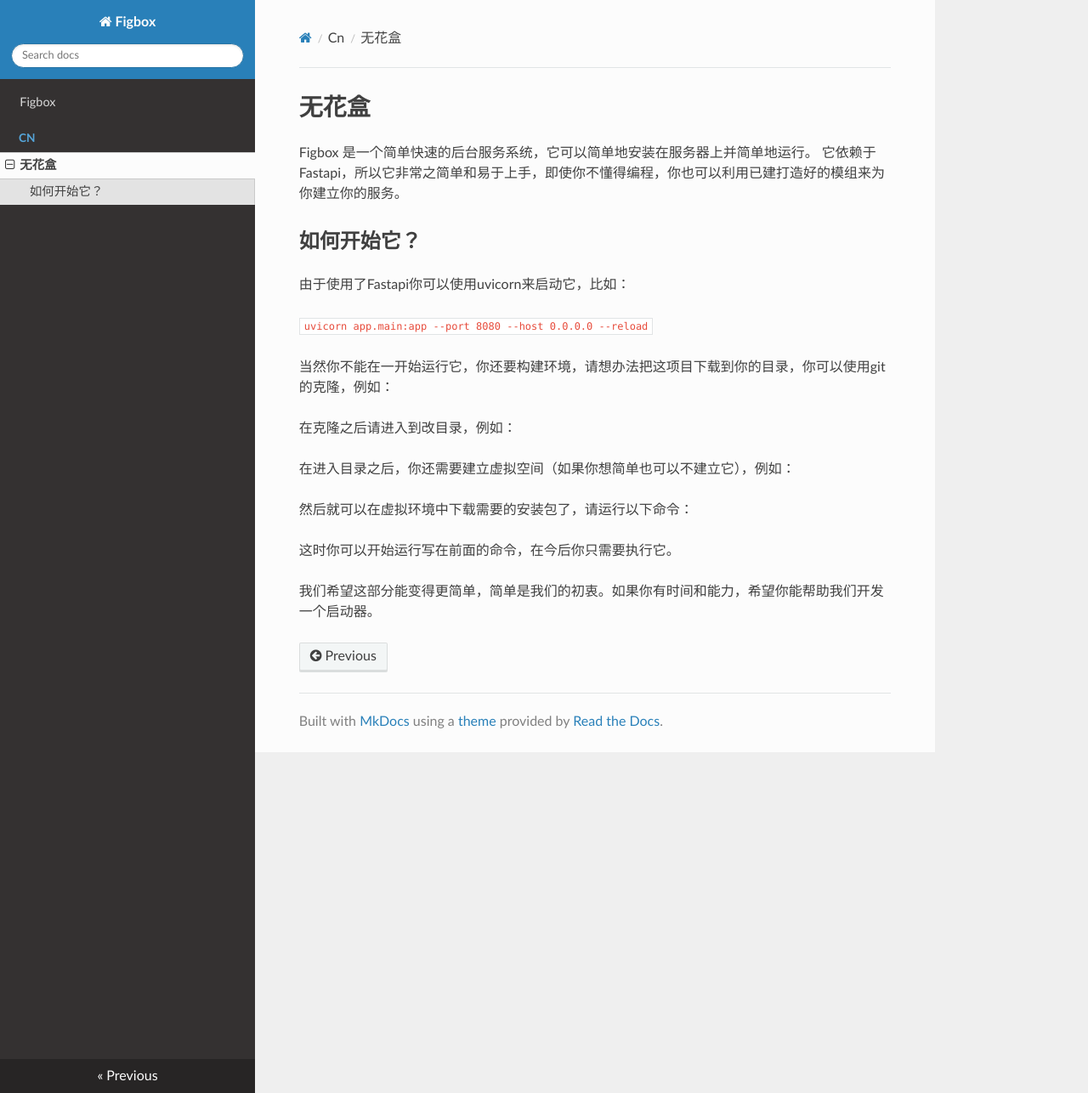
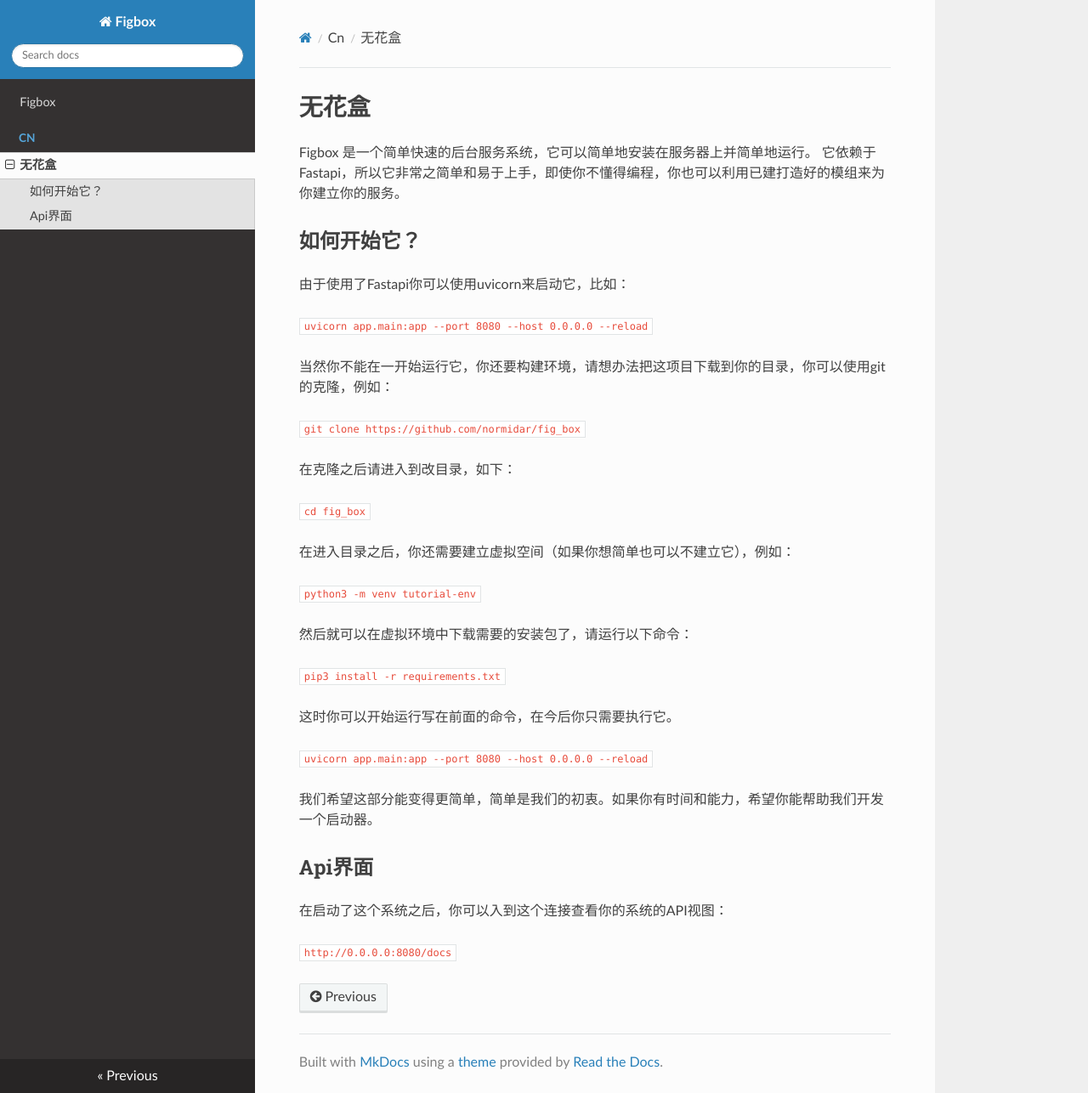
Before and after one commit to fig-box-project/fig_box, an MkDocs documentation site: the page built from docs/cn/index.md, in a window 1280 px wide and 1286 px high. Shown: the whole window at 85% size. Built offline with MkDocs 1.6.1, drawn with Linux system fonts in a browser that asks for light colours; nearby versions of some CDN libraries.

Commit message:
create docs

````diff
--- a/docs/cn/index.md
+++ b/docs/cn/index.md
@@ -11,12 +11,28 @@
 
 当然你不能在一开始运行它，你还要构建环境，请想办法把这项目下载到你的目录，你可以使用git的克隆，例如：
 
-在克隆之后请进入到改目录，例如：
+```git clone https://github.com/normidar/fig_box```
+
+在克隆之后请进入到改目录，如下：
+
+```cd fig_box```
 
 在进入目录之后，你还需要建立虚拟空间（如果你想简单也可以不建立它），例如：
 
+```python3 -m venv tutorial-env```
+
 然后就可以在虚拟环境中下载需要的安装包了，请运行以下命令：
+
+```pip3 install -r requirements.txt```
 
 这时你可以开始运行写在前面的命令，在今后你只需要执行它。
 
+```uvicorn app.main:app --port 8080 --host 0.0.0.0 --reload```
+
 我们希望这部分能变得更简单，简单是我们的初衷。如果你有时间和能力，希望你能帮助我们开发一个启动器。
+
+## Api界面
+
+在启动了这个系统之后，你可以入到这个连接查看你的系统的API视图：
+
+```http://0.0.0.0:8080/docs```
````
Also changed, not shown: docs/index.md (+4 -5 lines).
